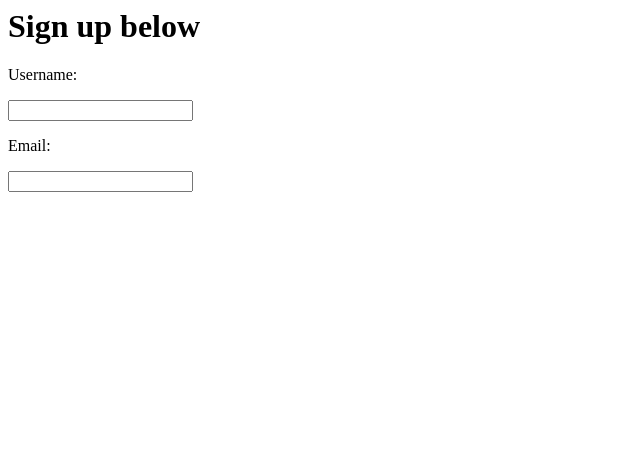
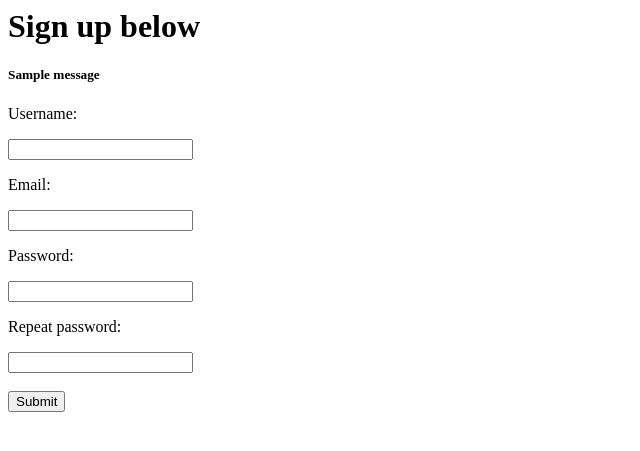
Before and after one commit to Peterhague/Stacqato, a Django app: template templates/register.html in a window 1280 px wide. Shown: the top 451 px of the page, without its empty margins (0-640 px from the left). Run offline with Django 4.2, Linux system fonts and the light colour scheme; the template is opened without the code that fills it, so the values that code supplies are empty; one stand-in notice (Sample message) is shown; parts of the project's set-up code (start-up, migrations or seed data) failed here and were passed over.

Commit message:
updated django version in requirements

```diff
--- a/requirements.txt
+++ b/requirements.txt
@@ -1,5 +1,5 @@
 asgiref==3.4.1
-Django==3.2
+Django==4.0
 django-allauth==0.41.0
 oauthlib==3.1.1
 python3-openid==3.2.0
--- a/stacqato/settings.py
+++ b/stacqato/settings.py
@@ -26,6 +26,8 @@ SECRET_KEY = 'django-insecure-i=vq5uj(#)z2=uj@al*9nutw5r6)6t8*ney#&s$s9%sj!4)skw
 DEBUG = True
 
 ALLOWED_HOSTS = []
+
+CSRF_TRUSTED_ORIGINS = ['https://8000-peterhague-stacqato-q4k62xz9mkm.ws-eu43.gitpod.io/']
 
 
 # Application definition
--- a/templates/register.html
+++ b/templates/register.html
@@ -1,8 +1,19 @@
 <h1>Sign up below</h1>
 
+{% for message in messages %}
+<h5>{{message}}</h5>
+{% endfor %}
+
 <form method="POST" action="register">
+    {% csrf_token %}
     <p>Username:</p>
     <input type="text" name="username">
     <p>Email:</p>
     <input type="email" name="email">
+    <p>Password:</p>
+    <input type="password" name="password">
+    <p>Repeat password:</p>
+    <input type="password" name="password2">
+    <br><br>
+    <input type="submit" name="" id="">
 </form>
```
Also changed, not shown: stack/views.py (+24 -2 lines).
